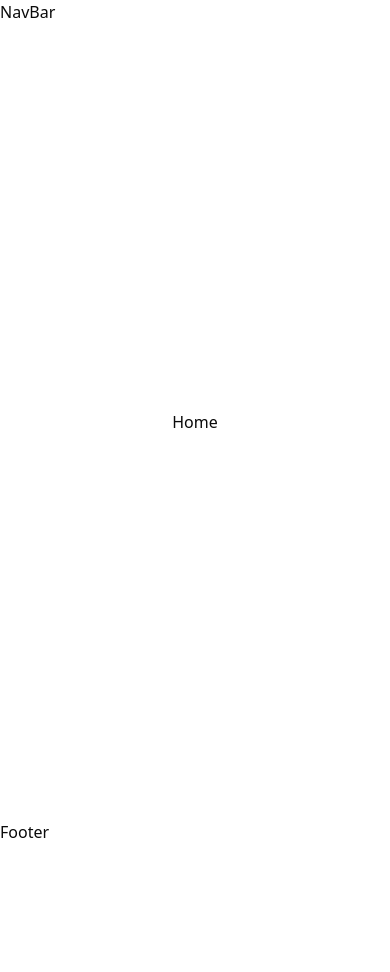
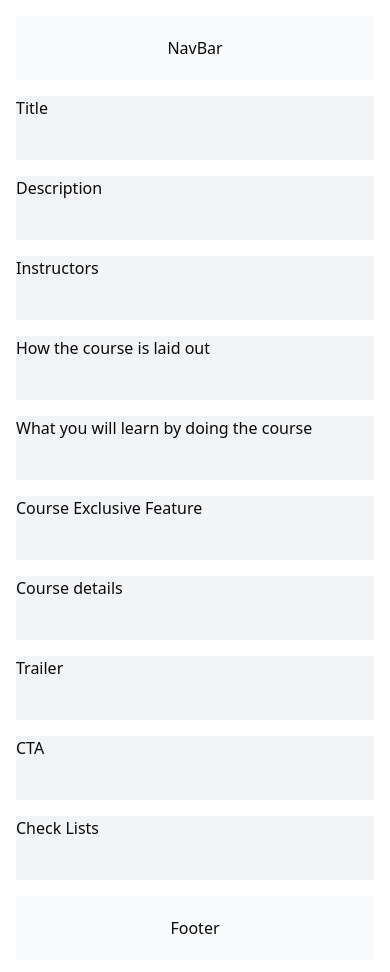
Before and after one commit to Sarwarhridoy4/IELTS-Course-by-Munzereen-Shahid-asesment, a Next.js app: page / in a window 390 px wide. Shown: the top 972 px of the page. Before the commit the page ends 844 px from the top, so only its background shows below. Built offline with nearby package versions, Linux system fonts and the light colour scheme.

Commit message:
feat: created proposed layout with responsive breakpoints

```diff
--- a/src/app/layout.tsx
+++ b/src/app/layout.tsx
@@ -27,15 +27,15 @@ export default function RootLayout({
   return (
     <html lang='en'>
       <body
-        className={`${geistSans.variable} ${geistMono.variable} antialiased flex flex-col min-h-screen`}
+        className={`container mx-auto p-4 ${geistSans.variable} ${geistMono.variable} antialiased container mx-auto p-4`}
       >
-        <NavBar />
-
-        <main className='flex-1 flex items-center justify-center'>
-          {children}
-        </main>
-
-        <Footer />
+        <header className='bg-gray-50 h-16 mb-4 flex items-center justify-center'>
+          <NavBar />
+        </header>
+        <div className='flex flex-col md:flex-row gap-4'>{children}</div>
+        <footer className='bg-gray-50 h-16 mt-4 flex items-center justify-center'>
+          <Footer />
+        </footer>
       </body>
     </html>
   );
--- a/src/app/page.tsx
+++ b/src/app/page.tsx
@@ -1,7 +1,26 @@
 import React, { FC } from "react";
 
 const Home: FC = () => {
-  return <div>Home</div>;
+  return (
+    <div className='w-full flex flex-col md:flex-row gap-4'>
+      <aside className='w-full md:w-3/4 space-y-4'>
+        <div className='bg-gray-100 h-16'>Title</div>
+        <div className='bg-gray-100 h-16'>Description</div>
+        <div className='bg-gray-100 h-16'>Instructors</div>
+        <div className='bg-gray-100 h-16'>How the course is laid out</div>
+        <div className='bg-gray-100 h-16'>
+          What you will learn by doing the course
+        </div>
+        <div className='bg-gray-100 h-16'>Course Exclusive Feature</div>
+        <div className='bg-gray-100 h-16'>Course details</div>
+      </aside>
+      <main className='w-full md:w-3/4 space-y-4'>
+        <div className='bg-gray-100 h-16'>Trailer</div>
+        <div className='bg-gray-100 h-16'>CTA</div>
+        <div className='bg-gray-100 h-16'>Check Lists</div>
+      </main>
+    </div>
+  );
 };
 
 export default Home;
--- /dev/null
+++ b/src/components/Hero_Banner/index.tsx
@@ -0,0 +1,7 @@
+import React, { FC } from "react";
+
+const HeroBanner: FC = () => {
+  return <section className=''></section>;
+};
+
+export default HeroBanner;
```
